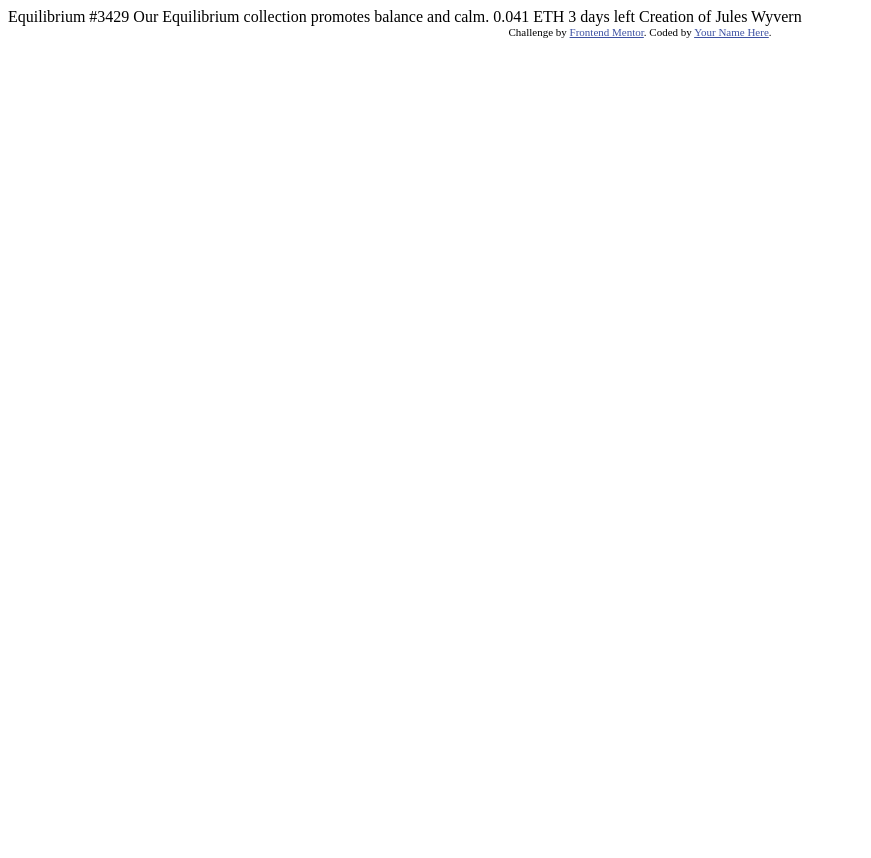
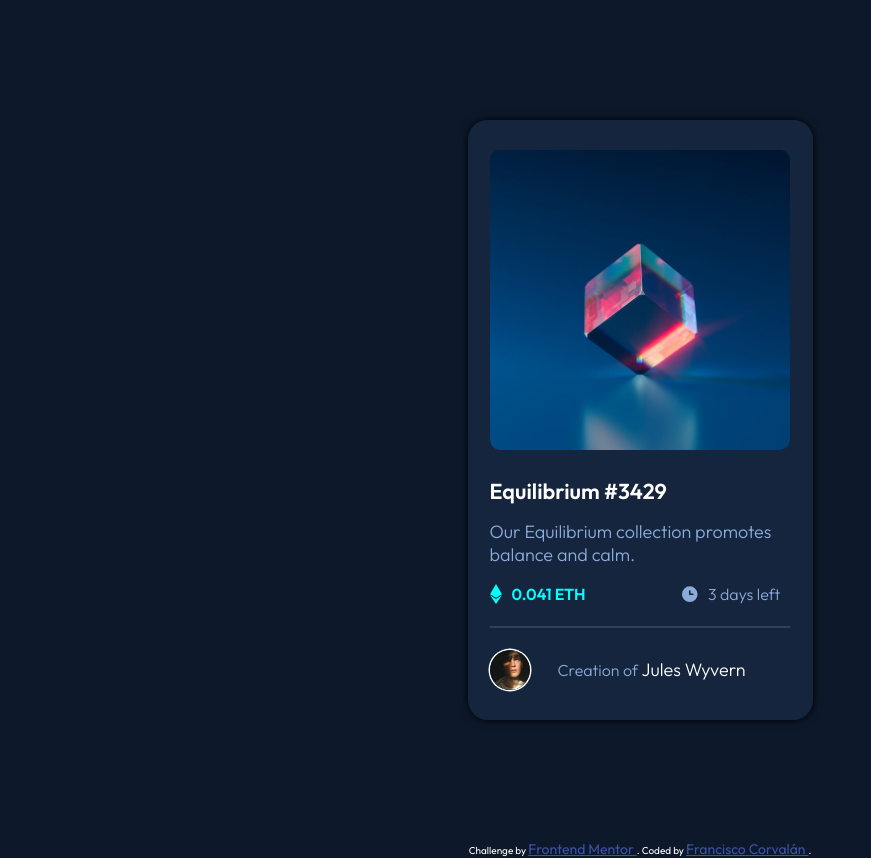
Before and after one commit to francoders/preview-card-component-main, a plain HTML site: page index.html in a window 1280 px wide. Shown: the whole page, without its empty margins (0-871 px from the left). Before the commit the page ends 800 px from the top, so only its background shows below. Drawn offline with Linux system fonts and the light colour scheme.

Commit message:
terminado

```diff
--- /dev/null
+++ b/css/style.css
@@ -0,0 +1,150 @@
+@import url('https://fonts.googleapis.com/css2?family=Outfit:wght@300;400;600&display=swap');
+
+*{
+    margin: 0;
+    padding: 0;
+    box-sizing: border-box;
+    background: var(--color-main);
+    color: var(--color-white);
+    width: var(--width-Desktop);
+    font-family: 'Outfit', sans-serif;
+    font-size: 18px;
+}
+
+:root{
+    --width-Desktop: 100%;
+    --width-card: 345px;
+    --color-main: hsl(217, 54%, 11%);
+    --color-card: hsl(216, 50%, 16%);
+    --color-line: hsl(215, 32%, 27%);
+    --color-white: hsl(0, 0%, 100%);
+}
+
+.card{
+    width: var(--width-card);
+    height: 600px;
+    background: var(--color-card);
+    border-radius: 20px;
+    margin: 120px auto;
+    box-shadow: 0 0 10px 0 black;
+}
+
+.card-header{
+    background: var(--color-card);
+    width: var(--width-card);
+    border-radius: 20px;
+    text-align: center;
+    padding-top: 30px;
+}
+
+.card-header img{
+    width: 300px;
+    height: auto;
+    border-radius: 10px;
+}
+
+.card-main{
+    background: var(--color-card);
+}
+
+.card-main h1{
+    background: var(--color-card);
+    margin-top: 22px;
+    padding-left: 22px;
+    font-size: 1.2rem;
+    font-weight: 600;
+    width: 201px;
+}
+
+.card-main h1:hover{
+    color: cyan;
+}
+
+.card-main p{
+    background: var(--color-card);
+    padding-left: 22px;
+    padding-top: 15px;
+    font-weight: 100;
+    font-size: 18px;
+    color: hsl(215, 51%, 70%);
+}
+
+.card-main-up{
+    padding-top: 8px;
+    padding-left: 22px;
+    background: var(--color-card);
+    width: 50%;
+    float: left;
+}
+
+.card-main-up img{
+    width: 12px;
+    height: auto;
+    float: left;
+    padding-top: 10px;
+    background: var(--color-card);
+}
+
+.card-main-up p{
+    color: cyan;
+    font-size: 16px;
+    font-weight: 600;
+    padding-top: 10px;
+}
+
+.card-main-down{
+    width: 50%;
+    float: right;
+    padding-left: 40px;
+    background: var(--color-card);
+    padding-bottom: 22px;
+}
+
+.card-main-down p{
+    font-size: 16px;
+    padding-top: 18px;
+}
+
+.card-main-down img{
+    width: 20px;
+    height: auto;
+    float: left;
+    margin-right: 8px;
+    padding-top: 18px;
+    background: var(--color-card);
+}
+
+.card .line{
+    width: 300px;
+    height: 1.5px;
+    display: flex;
+    margin: 0 auto;
+    background: var(--color-line);
+}
+
+.card-footer img{
+    width: 40px;
+    height: auto;
+    margin-top: 22px;
+    margin-left: 22px;
+    border-radius: 100%;
+    box-shadow: 0 0 0 1.5px white;
+    float: left;
+}
+
+.card-footer p{
+    font-size: 16px;
+    font-weight: 100;
+    padding-top: 30px;
+    padding-left: 90px;
+    color: hsl(215, 51%, 70%);
+    background: var(--color-card);
+}
+
+.card-footer p span:hover{
+    color: cyan;
+}
+
+.card-footer p span{
+    background: var(--color-card);
+}
--- a/index.html
+++ b/index.html
@@ -3,31 +3,48 @@
 <head>
   <meta charset="UTF-8">
   <meta name="viewport" content="width=device-width, initial-scale=1.0"> <!-- displays site properly based on user's device -->
-
+  <link rel="stylesheet" href="css/style.css">
   <link rel="icon" type="image/png" sizes="32x32" href="./images/favicon-32x32.png">
 
   <title>Frontend Mentor | NFT preview card component</title>
 
   <!-- Feel free to remove these styles or customise in your own stylesheet 👍 -->
   <style>
-    .attribution { font-size: 11px; text-align: center; }
-    .attribution a { color: hsl(228, 45%, 44%); }
+    .attribution { font-size: 10px; text-align: center; }
+    .attribution a { color: hsl(228, 45%, 44%); font-size: 14px; }
   </style>
 </head>
 <body>
 
-  Equilibrium #3429
+  <section class="card">
+    <div class="card-header">
+      <img src="images/image-equilibrium.jpg" alt="">
+    </div>
 
-  Our Equilibrium collection promotes balance and calm.
+    <div class="card-main">
+      <h1>Equilibrium #3429</h1>
+      <p>Our Equilibrium collection promotes balance and calm.</p>
+      <div class="card-main-up">
+        <img src="images/icon-ethereum.svg" alt="">
+        <p>0.041 ETH</p>
+      </div>
+      <div class="card-main-down">
+        <img src="images/icon-clock.svg" alt="">
+        <p>3 days left</p>
+      </div>
+    </div>
+    <div class="line"></div>
 
-  0.041 ETH
-  3 days left
+    <div class="card-footer">
+      <img src="images/image-avatar.png" alt="">
+      <p>Creation of  <span>Jules Wyvern</span></p>
+    </div>
+  </section>
 
-  Creation of Jules Wyvern
 
   <div class="attribution">
-    Challenge by <a href="https://www.frontendmentor.io?ref=challenge" target="_blank">Frontend Mentor</a>.
-    Coded by <a href="#">Your Name Here</a>.
+    Challenge by <a href="https://www.frontendmentor.io?ref=challenge" target="_blank"> Frontend Mentor </a>.
+    Coded by <a href="#"> Francisco Corvalán </a>.
   </div>
 </body>
 </html>
```
Also changed, not shown: 1 other file.
